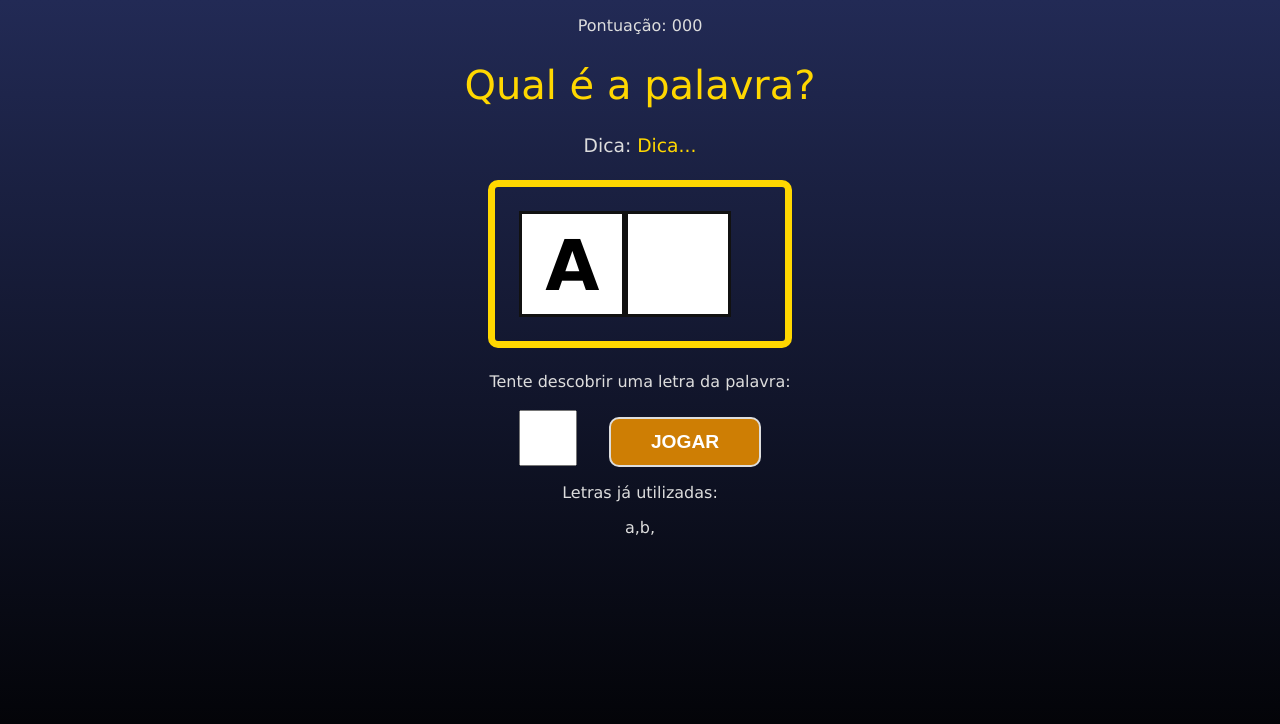
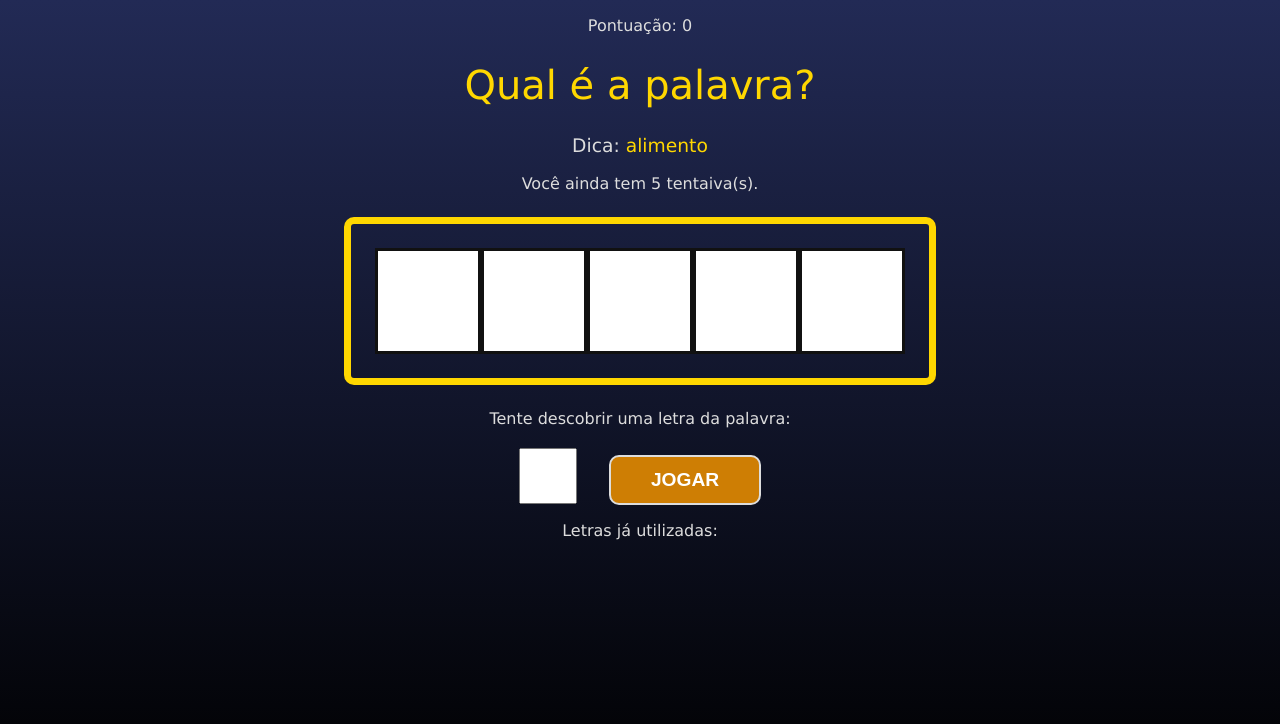
Before and after one commit to WeltonAM/React_HoraDeCodar, a React (Create React App) app in the folder 05_secretword/: page / in a window 1280 px wide. Both pictures are taken after a click on the button "COMEÇAR O JOGO". Shown: the top 724 px of the page. Built offline with nearby package versions, Linux system fonts and the light colour scheme.

Commit message:
Consuming states

```diff
--- a/05_secretword/src/App.js
+++ b/05_secretword/src/App.js
@@ -25,6 +25,10 @@ function App() {
   const [pickedWord, setPickedWord] = useState("")
   const [pickedCategory, setPickedCategory] = useState("")
   const [letters, setLetters] = useState([])
+  const [guessedLetters, setGuessedLetters] = useState([])
+  const [wrongLetters, setWrongLetter] = useState([])
+  const [guesses, setGuesses] = useState(5)
+  const [score, setScore] = useState(0)
 
   const pickedWordAndCategory = () => {
     const categories = Object.keys(words)
@@ -43,7 +47,7 @@ function App() {
 
     setPickedWord(word)
     setPickedCategory(category)
-    setLetters(letters)
+    setLetters(wordLetters)
     setGameStage(stages[1].name)
   }
 
@@ -61,7 +65,18 @@ function App() {
     <div className="App">
       {gameStage === 'start' && <StartScreen startGame={startGame} />}
 
-      {gameStage === 'game' && <Game verifyLetter={verifyLetter} />}
+      {gameStage === 'game' && (
+        <Game
+          verifyLetter={verifyLetter}
+          pickedWord={pickedWord}
+          pickedCategory={pickedCategory}
+          letters={letters}
+          guessedLetters={guessedLetters}
+          wrongLetters={wrongLetters}
+          guesses={guesses}
+          score={score}
+        />
+      )}
 
       {gameStage === 'end' && <GameOver retry={retry} />}
     </div>
--- a/05_secretword/src/components/Game.js
+++ b/05_secretword/src/components/Game.js
@@ -1,22 +1,38 @@
 import './Game.css'
 
-const Game = ({ verifyLetter }) => {
+const Game = ({
+    verifyLetter,
+    pickedWords,
+    pickedCategory,
+    letters,
+    guessedLetters,
+    wrongLetters,
+    guesses,
+    score,
+}) => {
     return (
         <div className='game'>
 
             <p className='points'>
-                <span>Pontuação: 000</span>
+                <span>Pontuação: {score}</span>
             </p>
 
             <h1>Qual é a palavra?</h1>
 
             <h3 className='tip'>
-                Dica: <span>Dica...</span>
+                Dica: <span>{pickedCategory}</span>
             </h3>
+            <p>Você ainda tem {guesses} tentaiva(s).</p>
 
             <div className='wordContainer'>
-                <span className='letter'>A</span>
-                <span className='blankSquare'></span>
+                {letters.map((letter, i) => (
+                    guessedLetters.includes(letter) ? (
+                        <span key={i} className='letter'>{letter}</span>
+                    ) : (
+                        <span key={i} className='blankSquare'></span>
+                    )
+                ))}
+
             </div>
 
             <div className='letterContainer'>
@@ -27,8 +43,10 @@ const Game = ({ verifyLetter }) => {
 
             <div className='wrongLettersContainer'>
                 <p>Letras já utilizadas:</p>
-                <span>a,</span>
-                <span>b,</span>
+
+                {wrongLetters.map((letter, i) => (
+                    <span key={i}>{letter},</span>
+                ))}
             </div>
 
         </div>
```
